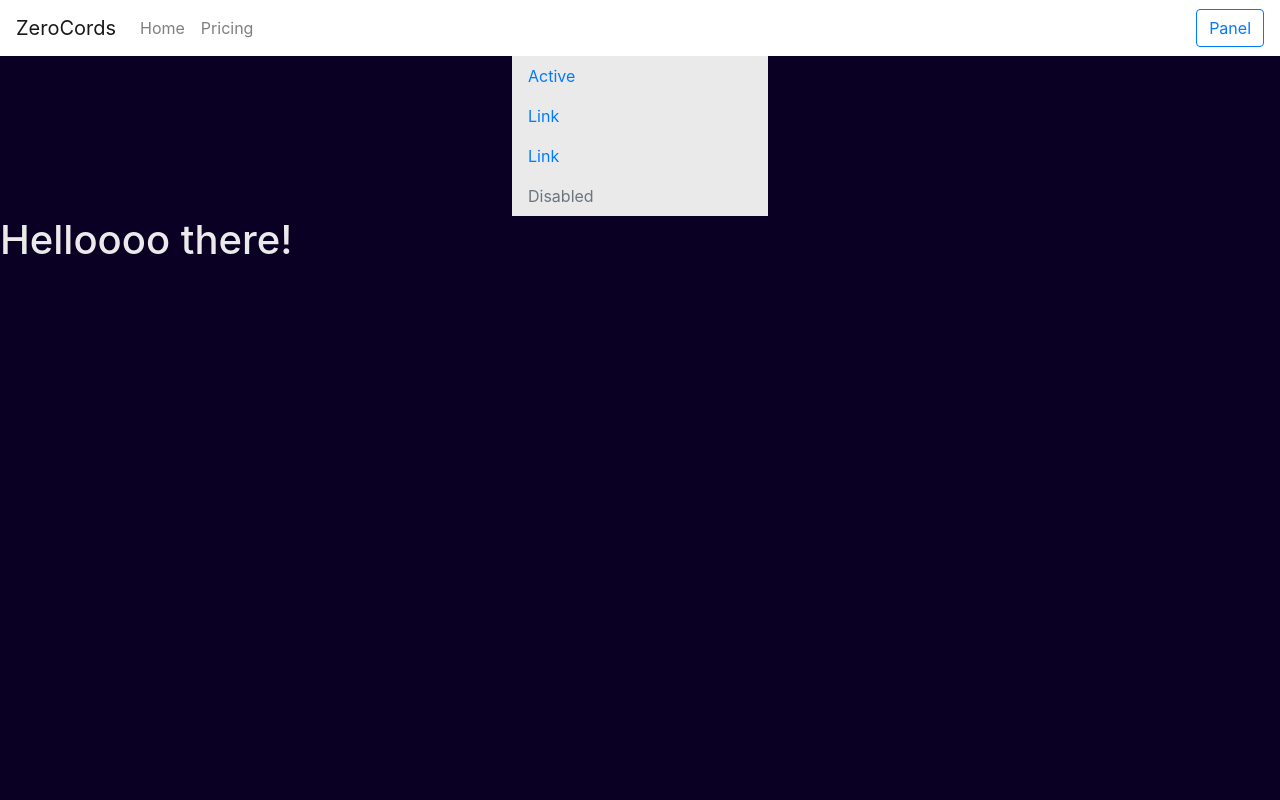
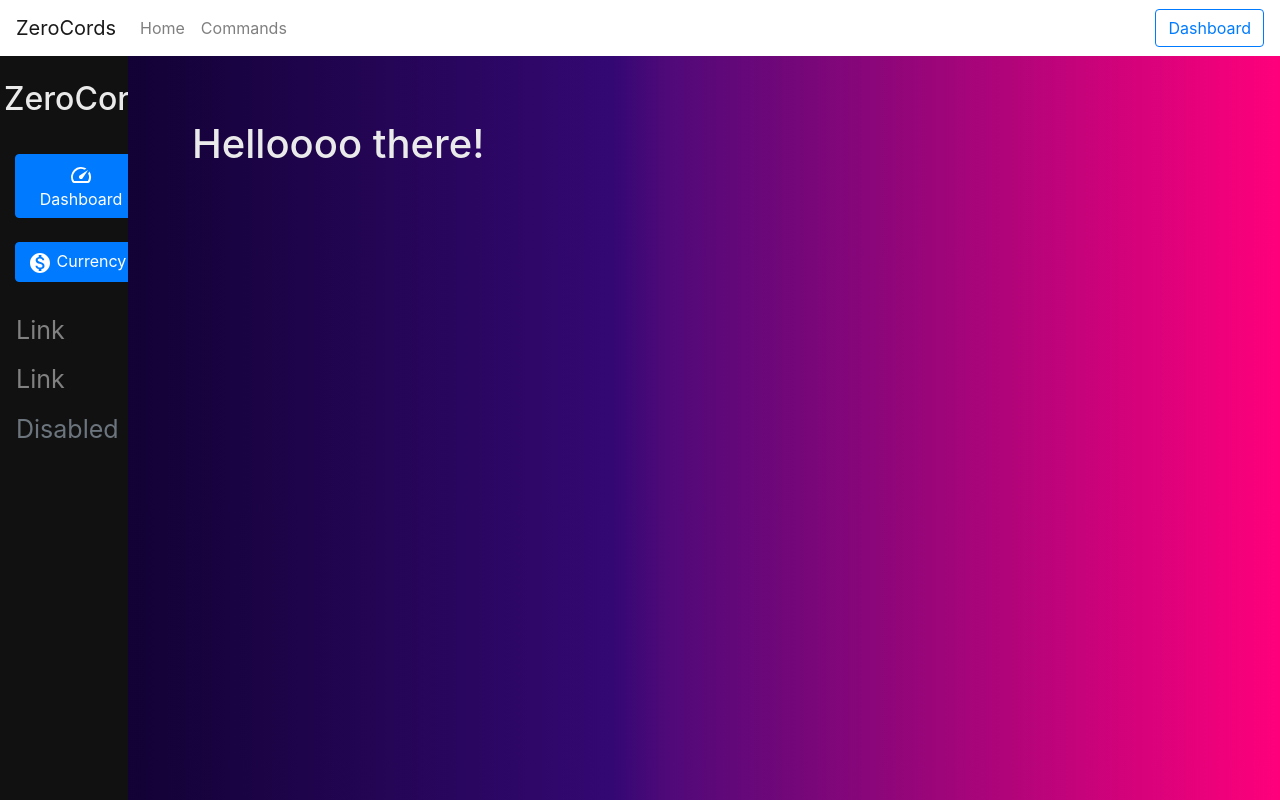
Before and after one commit to Dukt-Hosting/web-zerocords, a Next.js app: page /dashboard in a window 1280 px wide. Built offline with nearby package versions, Linux system fonts and the light colour scheme.

Commit message:
dashboard poggers

```diff
--- a/components/NavBar.js
+++ b/components/NavBar.js
@@ -2,16 +2,16 @@ import { Navbar, Nav, NavDropdown, Form, FormControl, Button } from 'react-boots
 import styles from '../styles/Home.module.css'
 
 export default function NavBar(props) {
-    return(
+  return (
     <Navbar expand="lg" width="full">
       <Navbar.Brand href="/">{props.brand}</Navbar.Brand>
       <Navbar.Toggle aria-controls="basic-navbar-nav" />
       <Navbar.Collapse id="basic-navbar-nav">
         <Nav className="mr-auto">
           <Nav.Link href="/">Home</Nav.Link>
-            <Nav.Link href="/pricing">Pricing</Nav.Link>
+          <Nav.Link href="/commands">Commands</Nav.Link>
         </Nav>
-          <Button variant="outline-primary" href="https://panel.dukthosting.net">Panel</Button>
+        <Button variant="outline-primary" href="/dashboard">Dashboard</Button>
       </Navbar.Collapse>
     </Navbar>
   )
--- a/components/SideBar.js
+++ b/components/SideBar.js
@@ -1,17 +1,28 @@
-import { Container, Nav, Row } from 'react-bootstrap'
+import { Container, Nav, Row, Button } from 'react-bootstrap'
 import styles from '../styles/Dashboard.module.css'
+import { MonetizationOn, Speed } from '@material-ui/icons';
 
 export default function SideBar(props) {
     return (
-        <Container className={styles.sidebar} style={{ width: "20%", height: "100%" }}>
+        <Container className={styles.sidenav}>
             <Row>
                 <Nav defaultActiveKey={props.activekey} className="flex-column">
-                    <Nav.Link href="/dhasboard">Active</Nav.Link>
+                    <Container style={{justifyContent: "center", padding:"2.5%"}}>
+                        <h2>
+                            ZeroCords
+                        </h2>
+                    </Container> {' '}<br/>
+                    <Container>
+                        <Button variant="primary"><Speed/> Dashboard </Button>
+                    </Container> {' '}<br/>
+                    <Container>
+                        <Button variant="primary"><MonetizationOn/> Currency </Button>
+                    </Container> {' '}<br/>
                     <Nav.Link eventKey="link-1">Link</Nav.Link>
                     <Nav.Link eventKey="link-2">Link</Nav.Link>
                     <Nav.Link eventKey="disabled" disabled>
                         Disabled
-                </Nav.Link>
+                    </Nav.Link>
                 </Nav>
             </Row>
         </Container>
--- /dev/null
+++ b/config/config.json
@@ -0,0 +1,5 @@
+{
+    "clientid":"752346510523629669",
+    "sessionsecret":"zU@IZ9I$Ab1AuE&DRf",
+    "clientsecret":"D9kyB0XJx5eSPhqXVgq_w_P943R-zvKP"
+}
--- a/package.json
+++ b/package.json
@@ -8,6 +8,8 @@
     "start": "next start"
   },
   "dependencies": {
+    "@material-ui/core": "^4.11.3",
+    "@material-ui/icons": "^4.11.2",
     "bootstrap": "^4.6.0",
     "next": "10.0.6",
     "react": "17.0.1",
--- a/pages/dashboard/index.js
+++ b/pages/dashboard/index.js
@@ -2,6 +2,7 @@ import Head from 'next/head'
 import styles from '../../styles/Dashboard.module.css'
 import NavBar from '../../components/NavBar.js'
 import SideBar from '../../components/SideBar.js'
+import { Container } from 'react-bootstrap'
 
 export default function Home() {
   return (
@@ -14,13 +15,13 @@ export default function Home() {
       <NavBar brand="ZeroCords"></NavBar>
 
       <main className={styles.main}>
-
         <SideBar activekey="/dashboard"></SideBar>
+        <main className={styles.submain}>
 
           <h1>
             Helloooo there!
           </h1>
-
+        </main>
       </main>
     </div>
   )
--- a/styles/Dashboard.module.css
+++ b/styles/Dashboard.module.css
@@ -12,8 +12,19 @@
   display: flex;
   flex-direction: column;
   background: rgb(9,0,36);
-  /* background: linear-gradient(90deg, rgba(9,0,36,1) 0%, rgba(52,8,115,1) 48%, rgba(79,9,121,1) 52%, rgba(255,0,123,1) 100%); */
+  background: linear-gradient(90deg, rgba(9,0,36,1) 0%, rgba(52,8,115,1) 48%, rgba(79,9,121,1) 52%, rgba(255,0,123,1) 100%);
   color: #eaeaea;
+}
+
+.submain {
+  flex: 1;
+  display: flex;
+  flex-direction: column;
+  background: rgb(9,0,36);
+  background: linear-gradient(90deg, rgba(9,0,36,1) 0%, rgba(52,8,115,1) 48%, rgba(79,9,121,1) 52%, rgba(255,0,123,1) 100%);
+  color: #eaeaea;
+  padding-left:15%;
+  padding-top: 5%;
 }
 
 /* NavBar element */
@@ -123,6 +134,31 @@
   height: 1em;
 }
 
+/* The sidebar menu */
+.sidenav {
+  height: 100%; /* Full-height: remove this if you want "auto" height */
+  width: 10%; /* Set the width of the sidebar */
+  position: fixed; /* Fixed Sidebar (stay in place on scroll) */
+  left: 0;
+  background-color: #111; /* Black */
+  overflow-x: hidden; /* Disable horizontal scroll */
+  padding-top: 20px;
+}
+
+/* The navigation menu links */
+.sidenav a {
+  padding: 6px 8px 6px 16px;
+  text-decoration: none;
+  font-size: 25px;
+  color: #818181;
+  display: block;
+}
+
+/* When you mouse over the navigation links, change their color */
+.sidenav a:hover {
+  color: #f1f1f1;
+}
+
 @media (max-width: 600px) {
   .grid {
     width: 100%;
@@ -130,6 +166,12 @@
   }
 }
 
+/* On smaller screens, where height is less than 450px, change the style of the sidebar (less padding and a smaller font size) */
+@media screen and (max-height: 450px) {
+  .sidenav {padding-top: 15px;}
+  .sidenav a {font-size: 18px;}
+}
+
 .sidebar {
     width: 20%;
     height: 100%;
--- a/styles/Home.module.css
+++ b/styles/Home.module.css
@@ -14,7 +14,7 @@
   justify-content: center;
   align-items: center;
   background: rgb(9,0,36);
-  /* background: linear-gradient(90deg, rgba(9,0,36,1) 0%, rgba(52,8,115,1) 48%, rgba(79,9,121,1) 52%, rgba(255,0,123,1) 100%); */
+  background: linear-gradient(90deg, rgba(9,0,36,1) 0%, rgba(52,8,115,1) 48%, rgba(79,9,121,1) 52%, rgba(255,0,123,1) 100%);
   color: #eaeaea;
 }
 
@@ -131,9 +131,3 @@
     flex-direction: column;
   }
 }
-
-.sidebar {
-    width: 20%;
-    height: 100%;
-    background-color: #eaeaea;
-};
```
Also changed, not shown: 1 other file (tests, documents, lock files or other folders). Lines whose indentation alone changed are shown as unchanged.
